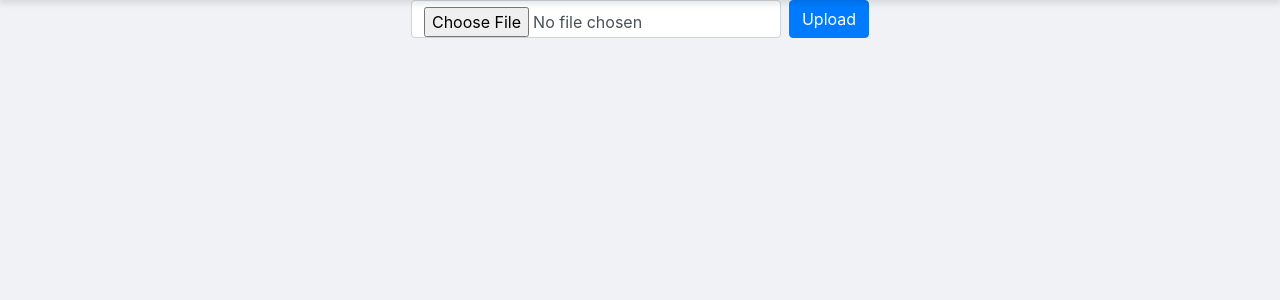
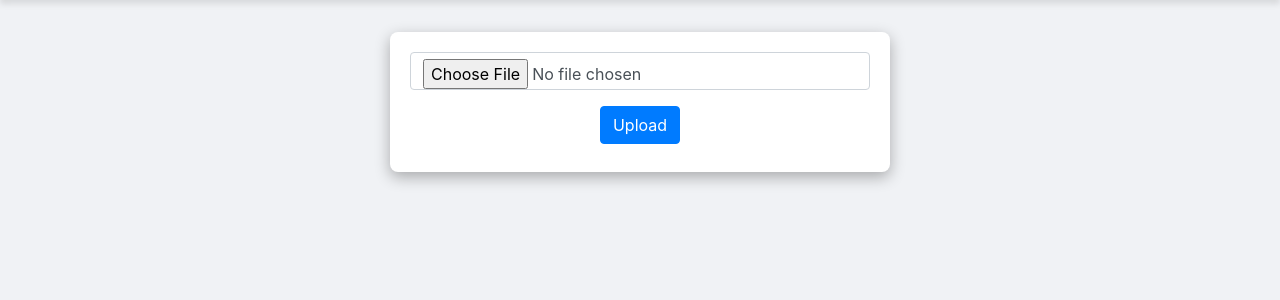
Before and after one commit to sudarshan-lab/DocP-Document-Parsing, a Django app: page / in a window 1280 px wide. Shown: the part 56-356 px from the top of the page. Run offline with Django 5.2, Linux system fonts and the light colour scheme; parts of the project's set-up code (start-up, migrations or seed data) failed here and were passed over; some libraries are stand-ins or nearby versions.

Commit message:
updated homepage

```diff
--- a/text_extraction/templates/home.html
+++ b/text_extraction/templates/home.html
@@ -1,27 +1,61 @@
 {% extends "base.html" %}
 
 {% block content %}
+
+<style>
+    .centered-form {
+        margin: 2rem auto;
+        width: 100%;
+        max-width: 500px;
+        padding: 20px;
+        background-color: #fff;
+        border-radius: 0.5rem;
+        box-shadow: 0 5px 15px rgba(0, 0, 0, 0.3);
+    }
+    .centered-alert {
+        text-align: center;
+        width: auto;
+        margin-top: 20px;
+        padding: 5px;
+        border-radius: 0.5rem;
+        box-shadow: 0 4px 8px rgba(0, 0, 0, 0.1);
+    }
+    .text-area {
+        width: 80%;
+        margin-top: 20px;
+        resize: none;
+        border-radius: 0.5rem;
+        box-shadow: inset 0 2px 4px rgba(0, 0, 0, 0.1);
+    }
+    .btn-container {
+        display: flex;
+        justify-content: center;
+        width: 100%;
+    }
+</style>
+
 <div class="d-flex justify-content-center">
-    <form action="{% url 'home' %}" method="post" enctype="multipart/form-data" class="form-inline my-2 my-lg-0">
+    <form action="{% url 'home' %}" method="post" enctype="multipart/form-data" class="centered-form">
         {% csrf_token %}
-        <input type="file" name="file" class="form-control mb-2 mr-sm-2" required>
+        <div class="form-group">
+            <input type="file" name="file" class="form-control mb-2" required>
+        </div>
+        <div class="btn-container">
             <button type="submit" class="btn btn-primary mb-2">Upload</button>
+        </div>
     </form>
 </div>
 {% if success_message %}
 <div class="d-flex justify-content-center">
-        <div class="alert alert-success" role="alert" style="text-align: center; width: auto; padding: 5px;">
+    <div class="alert alert-success centered-alert" role="alert">
         {{ success_message }}
     </div>
 </div>
 {% endif %}
 
-
-
-
 {% if extracted_text %}
-    <div class="d-flex justify-content-center" style="margin-top: 20px;">
-        <textarea readonly class="form-control" rows="10" style="width: 80%; resize: none;">{{ extracted_text }}</textarea>
+<div class="d-flex justify-content-center">
+    <textarea readonly class="form-control text-area" rows="10">{{ extracted_text }}</textarea>
 </div>
 {% endif %}
 {% endblock %}
```
Lines whose indentation alone changed are shown as unchanged.
